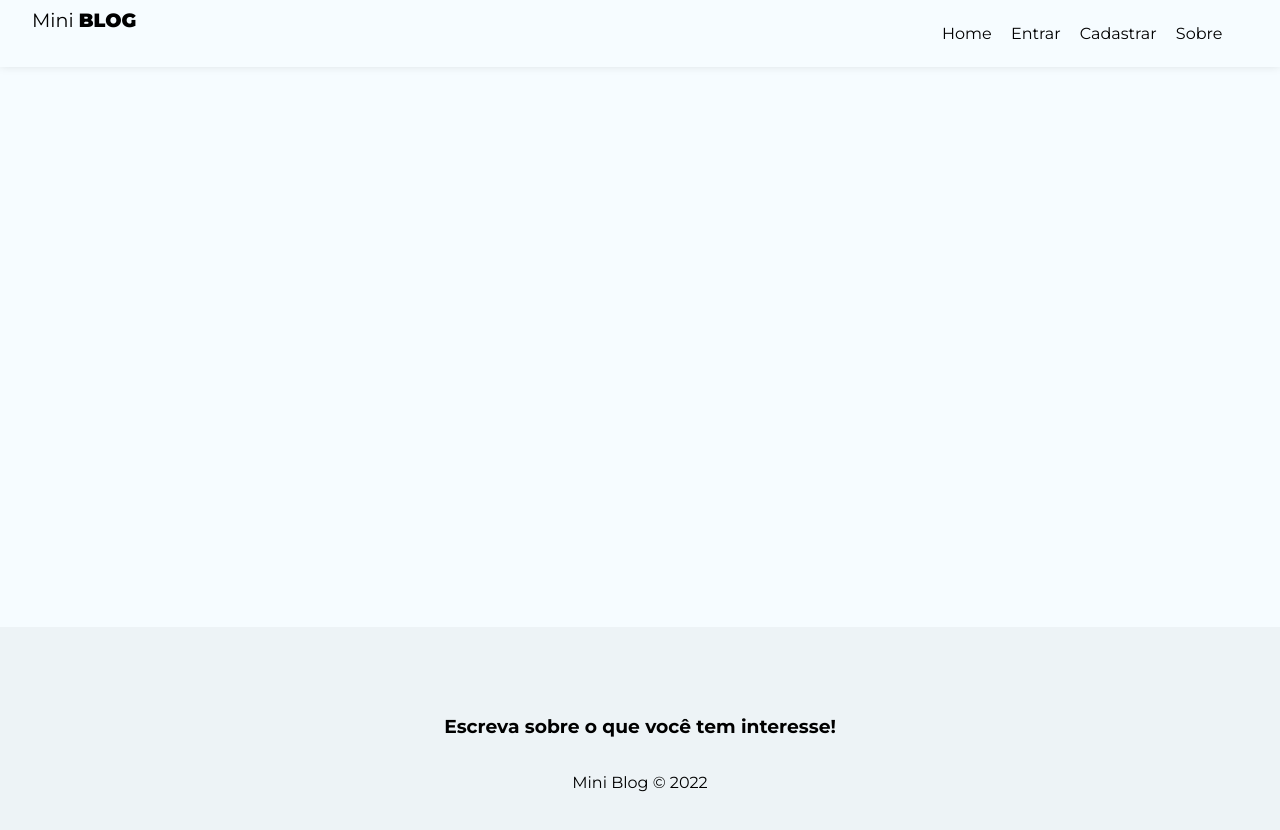
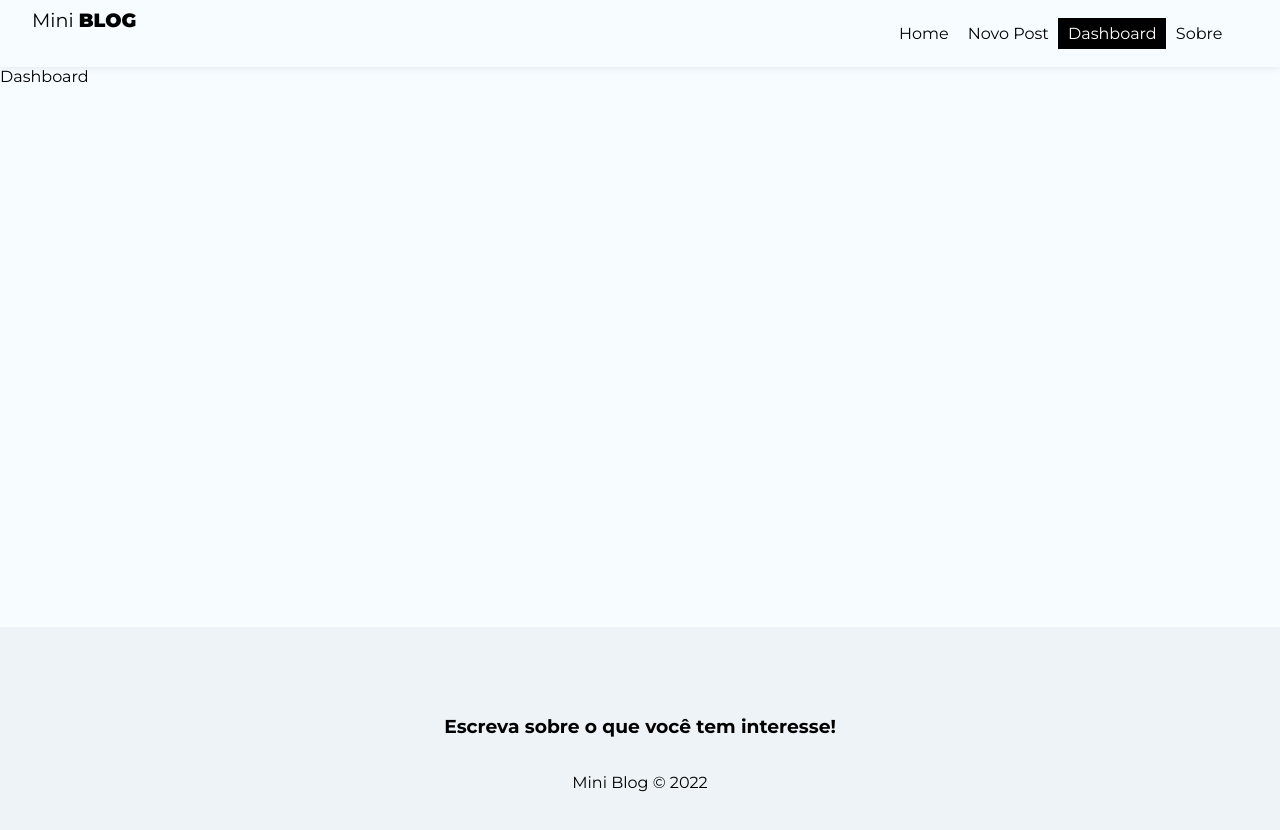
Before and after one commit to 4ugusto5ouza/miniblog, a React (Create React App) app: page /dashboard in a window 1280 px wide. Shown: the top 830 px of the page. Built offline with nearby package versions, Linux system fonts and the light colour scheme; no server answers; sample sign-in values are in the browser's storage.

Commit message:
controlando rotas por authentication

```diff
--- a/src/App.js
+++ b/src/App.js
@@ -1,28 +1,66 @@
 import "./App.css";
 
 import { BrowserRouter, Routes, Route, Navigate } from "react-router-dom";
+import { onAuthStateChanged } from "firebase/auth";
+
+import { AuthProvider } from "./context/AuthContext";
+
+import { useState, useEffect } from "react";
+import { useAuthetication } from "./hooks/useAuthentication";
+
 import Home from "./pages/Home/Home";
 import About from "./pages/About/About";
 import Navbar from "./components/NavBar/Navbar";
 import Footer from "./components/Footer/Footer";
 import Login from "./pages/Login/Login";
 import Register from "./pages/Register/Register";
+import CreatePost from "./pages/CreatePost/CreatePost";
+import Dashboard from "./pages/Dashboard/Dashboard";
 
 function App() {
+  const [user, setUser] = useState(undefined);
+  const { auth } = useAuthetication();
+
+  const loadingUser = user === undefined;
+
+  useEffect(() => {
+    onAuthStateChanged(auth, (user) => {
+      setUser(user);
+    });
+  }, [auth]);
+
+  if (loadingUser) return <p>Carregando...</p>;
+
   return (
     <div className="App">
+      <AuthProvider value={{ user }}>
         <BrowserRouter>
           <Navbar />
           <div className="container">
             <Routes>
               <Route path="/" element={<Home />} />
-            <Route path="/login" element={<Login />} />
-            <Route path="/register" element={<Register />} />
+              <Route
+                path="/login"
+                element={!user ? <Login /> : <Navigate to={"/"} />}
+              />
+              <Route
+                path="/register"
+                element={!user ? <Register /> : <Navigate to={"/"} />}
+              />
               <Route path="/about" element={<About />} />
+              <Route
+                path="/post/create"
+                element={user ? <CreatePost /> : <Navigate to={"/login"} />}
+              />
+              <Route
+                path="/dashboard"
+                element={user ? <Dashboard /> : <Navigate to={"/login"} />}
+              />
             </Routes>
           </div>
           <Footer />
         </BrowserRouter>
+      </AuthProvider>
     </div>
   );
 }
--- a/src/components/NavBar/Navbar.js
+++ b/src/components/NavBar/Navbar.js
@@ -1,7 +1,12 @@
 import styles from "./Navbar.module.css";
+
 import { NavLink } from "react-router-dom";
 
+import { useAuthetication } from "../../hooks/useAuthentication";
+import { useAuthValue } from "../../context/AuthContext";
+
 const Navbar = () => {
+  const { user } = useAuthValue();
   return (
     <nav className={styles.navbar}>
       <NavLink to={"/"} className={styles.brand}>
@@ -16,6 +21,8 @@ const Navbar = () => {
             Home
           </NavLink>
         </li>
+        {!user && (
+          <>
             <li>
               <NavLink
                 to={"/login"}
@@ -32,6 +39,28 @@ const Navbar = () => {
                 Cadastrar
               </NavLink>
             </li>
+          </>
+        )}
+        {user && (
+          <>
+            <li>
+              <NavLink
+                to={"/post/create"}
+                className={({ isActive }) => (isActive ? styles.active : "")}
+              >
+                Novo Post
+              </NavLink>
+            </li>
+            <li>
+              <NavLink
+                to={"/dashboard"}
+                className={({ isActive }) => (isActive ? styles.active : "")}
+              >
+                Dashboard
+              </NavLink>
+            </li>
+          </>
+        )}
         <li>
           <NavLink
             to={"/about"}
--- /dev/null
+++ b/src/context/AuthContext.js
@@ -0,0 +1,13 @@
+import { useContext, createContext } from "react";
+
+const AuthContext = createContext();
+
+const AuthProvider = ({ children, value }) => {
+  return <AuthContext.Provider value={value}>{children}</AuthContext.Provider>;
+};
+
+const useAuthValue = () => {
+  return useContext(AuthContext);
+};
+
+export { AuthProvider, useAuthValue };
--- a/src/firebase/config.js
+++ b/src/firebase/config.js
@@ -3,7 +3,7 @@ import { initializeApp } from "firebase/app";
 // TODO: Add SDKs for Firebase products that you want to use
 // https://firebase.google.com/docs/web/setup#available-libraries
 
-import { getFireStore } from "firebase/firebase";
+import { getFirestore } from "firebase/firestore";
 
 // Your web app's Firebase configuration
 const firebaseConfig = {
@@ -18,6 +18,6 @@ const firebaseConfig = {
 // Initialize Firebase
 const app = initializeApp(firebaseConfig);
 
-const db = getFireStore(app);
+const db = getFirestore(app);
 
-export { db  };
+export { db };
--- a/src/hooks/useAuthentication.js
+++ b/src/hooks/useAuthentication.js
@@ -1,3 +1,4 @@
+import { db } from "../firebase/config";
 import {
   getAuth,
   createUserWithEmailAndPassword,
@@ -24,6 +25,7 @@ const useAuthetication = () => {
     checkIfIsCancelled();
 
     setLoading(true);
+    setError(null);
 
     try {
       const { user } = await createUserWithEmailAndPassword(
@@ -36,11 +38,23 @@ const useAuthetication = () => {
         displayName: data.nome,
       });
 
+      setLoading(false);
+
       return user;
     } catch (error) {
-      setError(error);
+      let systemErrorMessage;
+
+      if (error.message.includes("Password")) {
+        systemErrorMessage = "A senha precisa conter pelo menos 6 caractéres.";
+      } else if (error.message.includes("email-already")) {
+        systemErrorMessage = "E-mail já cadastrado!";
+      } else {
+        systemErrorMessage =
+          "Ocorreu um erro. Tente novamente em alguns minutos!";
+      }
+
+      setError(systemErrorMessage);
     }
-    setLoading(false);
   };
 
   useEffect(() => {
--- /dev/null
+++ b/src/pages/CreatePost/CreatePost.js
@@ -0,0 +1,7 @@
+import styles from "./CreatePost.module.css";
+
+const CreatePost = () => {
+  return <div>CreatePost</div>;
+};
+
+export default CreatePost;
--- /dev/null
+++ b/src/pages/Dashboard/Dashboard.js
@@ -0,0 +1,7 @@
+import styles from "./Dashboard.module.css";
+
+const Dashboard = () => {
+  return <div>Dashboard</div>;
+};
+
+export default Dashboard;
--- a/src/pages/Register/Register.js
+++ b/src/pages/Register/Register.js
@@ -1,6 +1,7 @@
 import styles from "./Register.module.css";
 
 import { useState, useEffect } from "react";
+import { useAuthetication } from "../../hooks/useAuthentication";
 
 const Register = () => {
   const [nome, setNome] = useState("");
@@ -9,13 +10,15 @@ const Register = () => {
   const [confirmSenha, setConfirmSenha] = useState("");
   const [error, setError] = useState("");
 
+  const { createUser, error: authError, loading } = useAuthetication();
+
   const handleSubmit = (e) => {
     e.preventDefault();
 
     setError("");
 
     if (senha !== confirmSenha) {
-      setError("Confirmação de senha não corresponde a senha cadastrada!");
+      setError("A confirmação de senha não corresponde a senha informada!");
       return;
     }
 
@@ -25,8 +28,14 @@ const Register = () => {
       senha,
     };
 
-    console.log(user);
+    const response = createUser(user);
   };
+
+  useEffect(() => {
+    if (authError) {
+      setError(authError);
+    }
+  }, [authError]);
   return (
     <div className={styles.register}>
       <h1>Cadastre-se</h1>
@@ -77,7 +86,12 @@ const Register = () => {
           />
         </label>
         {error && <p className="error">{error}</p>}
-        <button className="btn">Cadastrar</button>
+        {!loading && <button className="btn">Cadastrar</button>}
+        {loading && (
+          <button className="btn" disabled>
+            Aguarde...
+          </button>
+        )}
       </form>
     </div>
   );
```
Also changed, not shown: src/pages/CreatePost/CreatePost.module.css (added), src/pages/Dashboard/Dashboard.module.css (added). Lines whose indentation alone changed are shown as unchanged.
